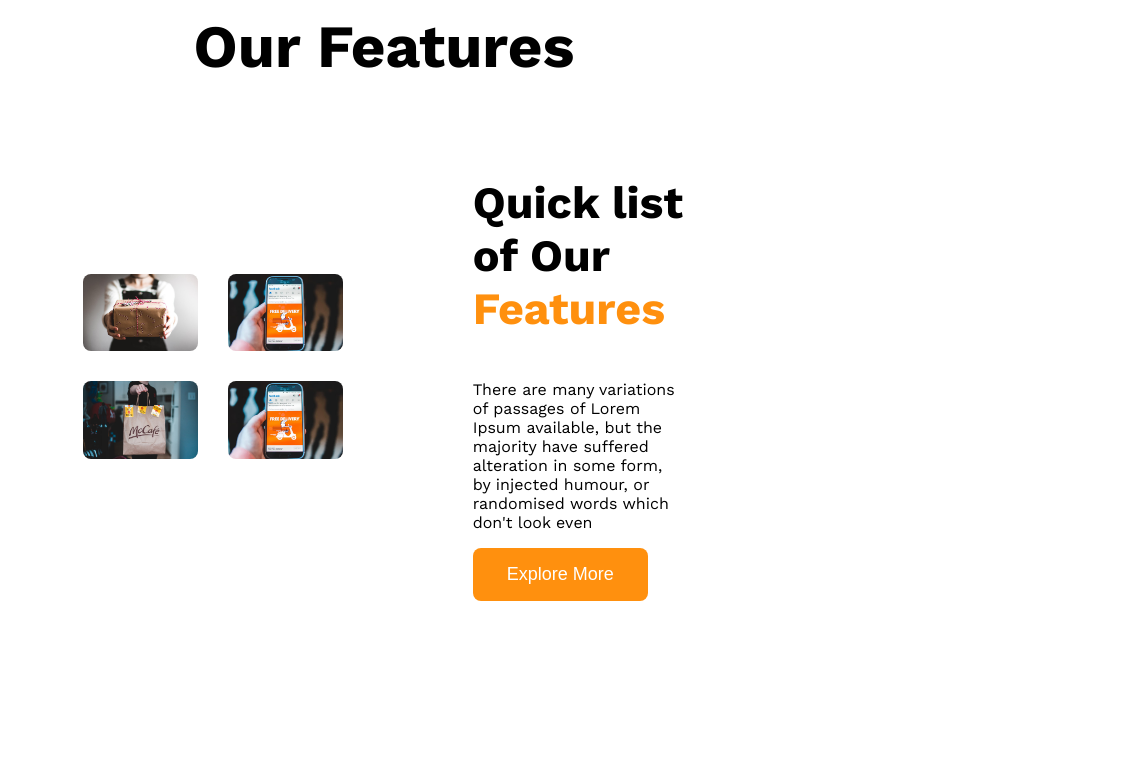
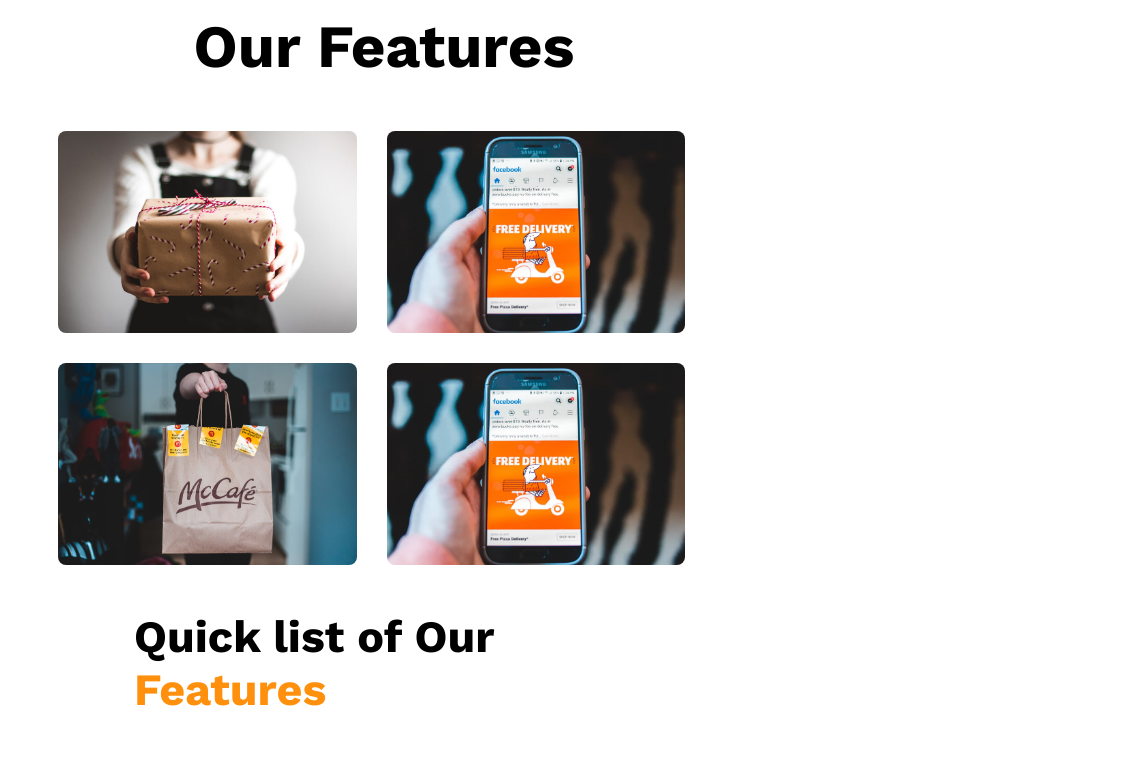
Before and after one commit to arahman225/architect-website, a plain HTML site: page index.html in a window 768 px wide. Shown: the part 1100-1858 px from the top of the page, 1141 px wide, since content can reach past the window. Drawn offline with nearby package versions, Linux system fonts and the light colour scheme.

Commit message:
made responsive

```diff
--- a/style.css
+++ b/style.css
@@ -210,12 +210,26 @@
     }
 }
 
-@media screen and(min-width:577px) and (max-width:992px) {
+@media screen and (min-width:577px) and (max-width:992px) {
     .navbar{
+        flex-direction: row;
+    }
+    .display-flex{
+        flex-direction: row;
+    }
+
+
+    .teams{
         flex-direction: column;
     }
-    .display-flex{
-        flex-direction: column;
+    .feature-content{
+
+        margin-left: 50px;
+    }
+    .display-grid{
+        grid-template-columns: repeat(2, 1fr);
+        justify-items: center;
+        margin-left: -25px;
     }
 }
 
```
